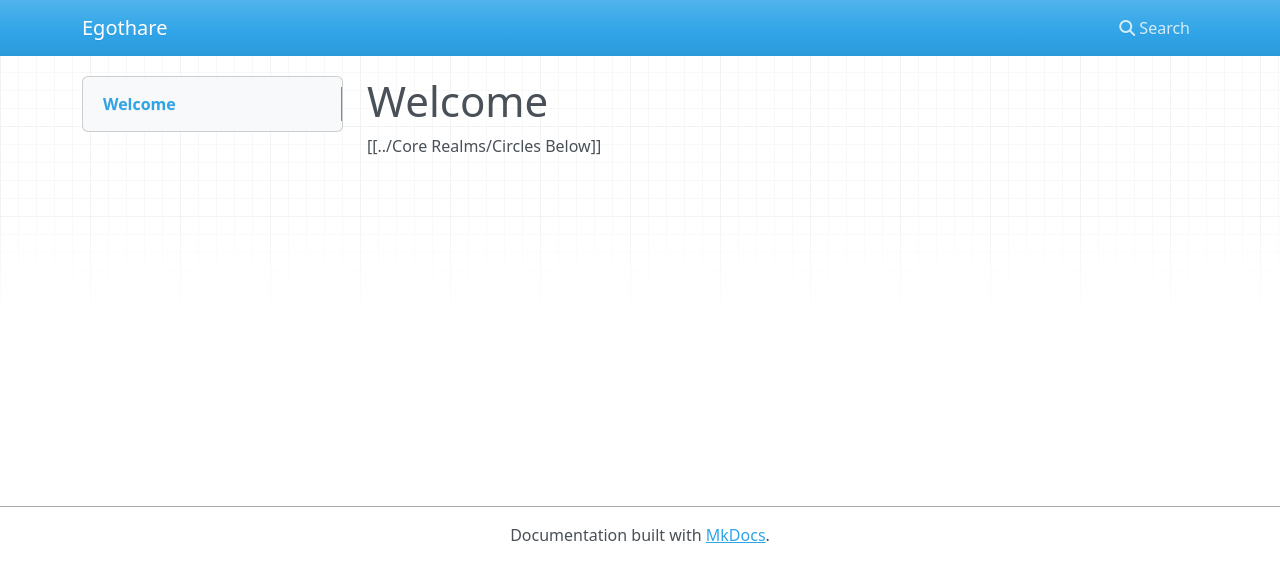
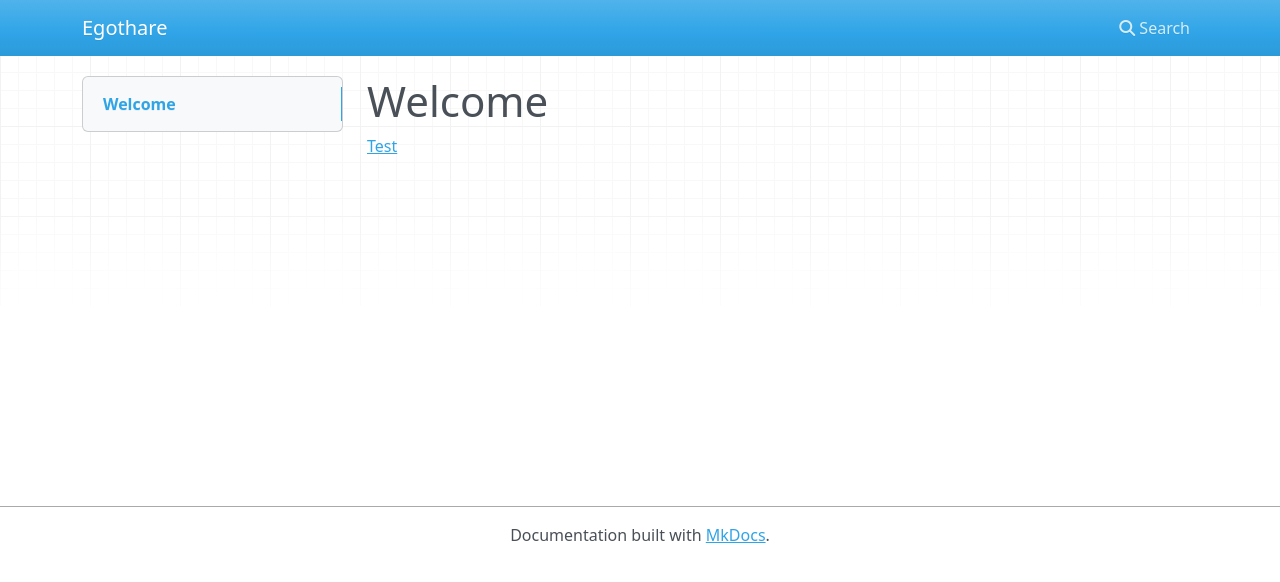
Before and after one commit to saurbre8/Egothare, an MkDocs documentation site: the page built from docs/index.md, in a window 1280 px wide. Shown: the top 582 px of the page. Built offline with MkDocs 1.6.1, drawn with Linux system fonts in a browser that asks for light colours; nearby versions of some CDN libraries.

Commit message:
[test](link) format

```diff
--- a/docs/index.md
+++ b/docs/index.md
@@ -1,3 +1,3 @@
 # Welcome
 
-[[../Core Realms/Circles Below]]
+[Test](../Core%20Realms/Circles%20Below/)
```
